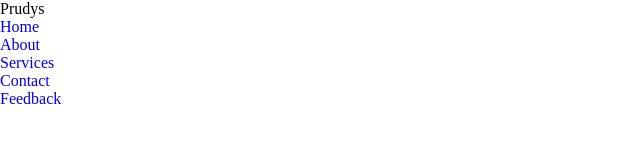
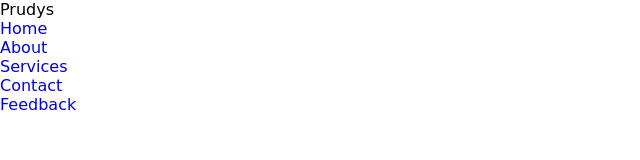
Before and after one commit to Maaxboon/web-foundations, a plain HTML site: page index.html in a window 1280 px wide. Shown: the whole page, without its empty margins (0-640 px from the left). Drawn offline with Linux system fonts and the light colour scheme.

Commit message:
Chnages the body font to cusive

```diff
--- a/styles.css
+++ b/styles.css
@@ -5,3 +5,7 @@
   list-style-type: none;
   box-sizing: border-box;
 }
+
+body {
+  font-family: cursive;
+}
```
